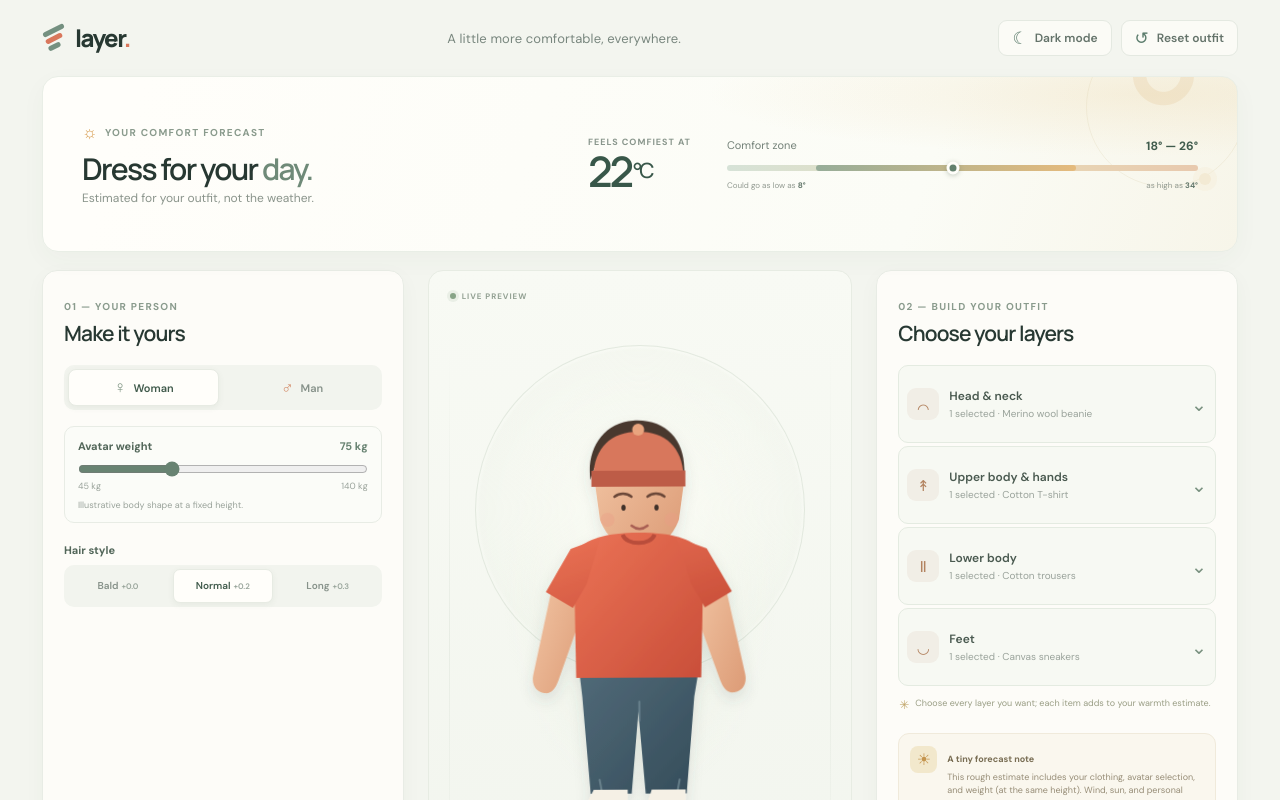
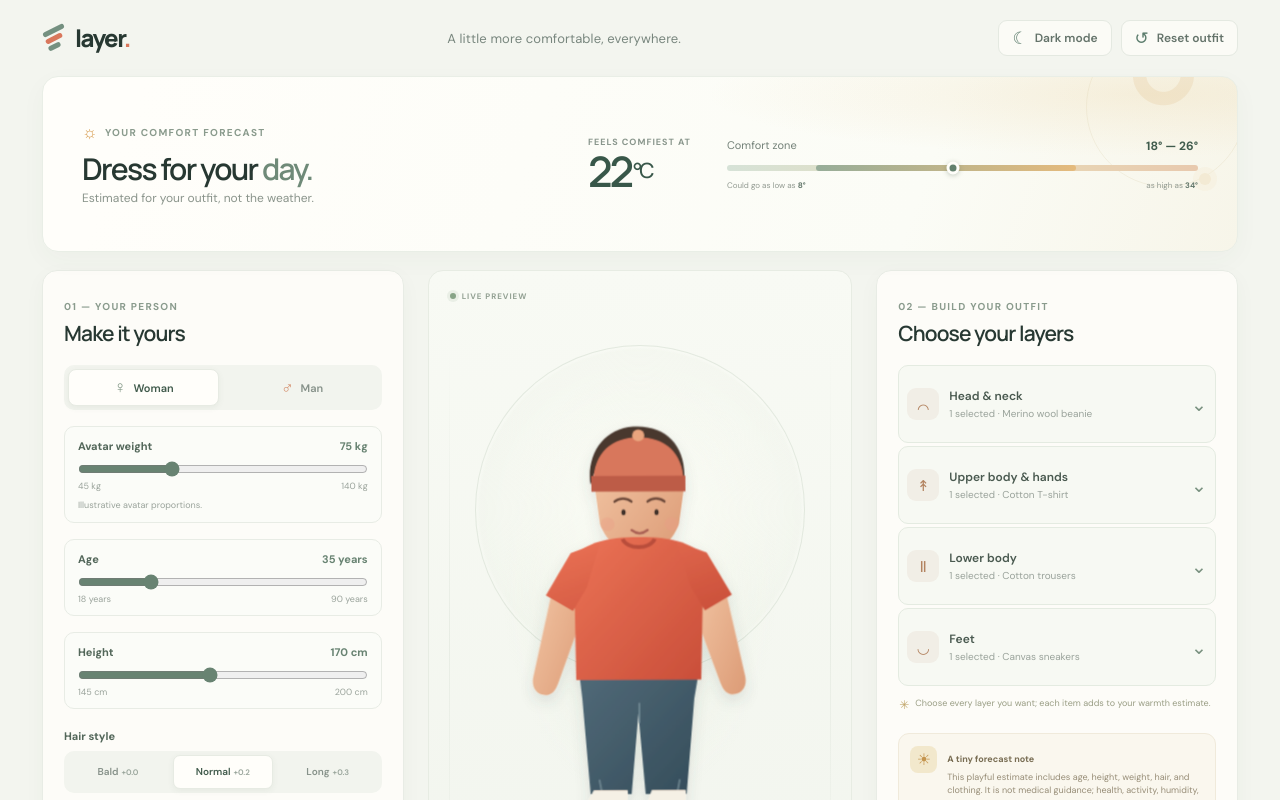
Before and after one commit to Vavuz/clothes-layers, a React (Vite) app: page / in a window 1280 px wide. Shown: the top 800 px of the page. Built offline with nearby package versions, Linux system fonts and the light colour scheme.

Commit message:
Added height and age

```diff
--- a/src/App.jsx
+++ b/src/App.jsx
@@ -144,11 +144,12 @@ function GarmentPicker({ type, selectedIds, onToggle }) {
   )
 }
 
-function Avatar({ gender, hairstyle, outfit, weight }) {
+function Avatar({ age, gender, height, hairstyle, outfit, weight }) {
   const isWoman = gender === 'woman'
   const widthScale = weight <= 75
     ? 0.8 + ((weight - 45) / 30) * 0.2
     : 1 + ((weight - 75) / 65) * 0.35
+  const heightScale = 0.94 + ((height - 145) / 55) * 0.1
   const teeFill = outfit.tee === 'merino-tee' ? 'url(#knit)' : outfit.tee === 'thermal-tee' ? '#6e6c83' : outfit.tee === 'linen-shirt' ? '#9a876b' : outfit.tee === 'silk-blouse' ? '#987d95' : 'url(#tee)'
   const knitFill = outfit.knit === 'cotton-sweatshirt' ? '#7d9284' : outfit.knit === 'poly-fleece' ? '#596f9b' : outfit.knit === 'chunky-knit' ? '#96724d' : outfit.knit === 'cashmere-jumper' ? '#936f72' : 'url(#knit)'
   const jacketFill = outfit.jacket === 'denim-jacket' ? '#4f6e8d' : outfit.jacket === 'windbreaker' ? '#51908b' : outfit.jacket === 'wool-coat' ? '#8c6854' : outfit.jacket === 'puffer-jacket' ? '#a98746' : 'url(#jacket)'
@@ -157,7 +158,7 @@ function Avatar({ gender, hairstyle, outfit, weight }) {
   const bootFill = outfit.shoes === 'rain-boots' ? '#b78d49' : outfit.shoes === 'heavy-boots' ? '#5c4b3b' : outfit.shoes === 'shearling-boots' ? '#8b6852' : '#bd8b6a'
 
   return (
-    <svg className="avatar-art" viewBox="0 0 300 470" role="img" aria-label={`${gender} avatar with ${hairstyle} hair at ${weight} kilograms wearing the selected outfit`}>
+    <svg className="avatar-art" viewBox="0 0 300 470" role="img" aria-label={`${gender} avatar, age ${age}, height ${height} centimeters, with ${hairstyle} hair, wearing the selected outfit`}>
       <defs>
         <linearGradient id="skin" x1="0" x2="1" y1="0" y2="1">
           <stop offset="0" stopColor="#f4c9a8" />
@@ -188,7 +189,7 @@ function Avatar({ gender, hairstyle, outfit, weight }) {
         </filter>
       </defs>
       <ellipse cx="151" cy="452" rx="91" ry="12" fill="#d9e2d9" />
-      <g filter="url(#soft-shadow)" transform={`translate(150 0) scale(${widthScale} 1) translate(-150 0)`}>
+      <g filter="url(#soft-shadow)" transform={`translate(150 440) scale(${widthScale} ${heightScale}) translate(-150 -440)`}>
         <path d={isWoman ? 'M116 153h68l16 116H100z' : 'M100 153h100l-16 116h-68z'} fill="#f2c5a2" />
         {hairstyle === 'long' && <path d="M92 75c-5-29 12-55 44-57 32-2 57 16 59 49l-6 68-18-8-7-58-58 2-5 65-19-6z" fill="#49372f" />}
         <path d={isWoman ? 'M126 104h47v44c-9 12-37 12-47 0z' : 'M126 105h47v43c-9 12-37 12-47 0z'} fill="url(#skin)" />
@@ -288,6 +289,8 @@ function App() {
   const [gender, setGender] = useState('woman')
   const [hairstyle, setHairstyle] = useState('normal')
   const [weight, setWeight] = useState(75)
+  const [age, setAge] = useState(35)
+  const [height, setHeight] = useState(170)
   const [theme, setTheme] = useState(() => (
     window.matchMedia('(prefers-color-scheme: dark)').matches ? 'dark' : 'light'
   ))
@@ -306,12 +309,14 @@ function App() {
     }, 0)
     const hairWarmth = hairstyles.find((style) => style.id === hairstyle)?.warmth ?? 0
     const warmth = clothingWarmth + hairWarmth
-    const bodyAdjustment = (75 - weight) * 0.04 + (gender === 'woman' ? 1 : -1)
+    const ageAdjustment = -Math.max(0, age - 65) * 0.02
+    const heightAdjustment = (Math.pow(height / 170, 0.725) - 1) * 1.5
+    const bodyAdjustment = (75 - weight) * 0.04 + (gender === 'woman' ? 1 : -1) + ageAdjustment + heightAdjustment
     const low = Math.round(26 - warmth * 2.2 + bodyAdjustment)
     const high = low + 8
     const position = Math.min(78, Math.max(22, Math.round(52 - (warmth - 2.9) * 6 + bodyAdjustment * 2)))
     return { low, high, min: low - 10, max: high + 8, feels: Math.round((low + high) / 2), position }
-  }, [gender, hairstyle, outfit, weight])
+  }, [age, gender, height, hairstyle, outfit, weight])
 
   const selectedItems = Object.entries(outfit).flatMap(([type, selectedIds]) => {
     return selectedIds.flatMap((id) => {
@@ -408,7 +413,39 @@ function App() {
               onChange={(event) => setWeight(Number(event.target.value))}
             />
             <div className="weight-range"><span>45 kg</span><span>140 kg</span></div>
-            <p>Illustrative body shape at a fixed height.</p>
+            <p>Illustrative avatar proportions.</p>
+          </div>
+          <div className="weight-control">
+            <div className="weight-heading">
+              <label htmlFor="avatar-age">Age</label>
+              <output htmlFor="avatar-age">{age} years</output>
+            </div>
+            <input
+              id="avatar-age"
+              type="range"
+              min="18"
+              max="90"
+              step="1"
+              value={age}
+              onChange={(event) => setAge(Number(event.target.value))}
+            />
+            <div className="weight-range"><span>18 years</span><span>90 years</span></div>
+          </div>
+          <div className="weight-control">
+            <div className="weight-heading">
+              <label htmlFor="avatar-height">Height</label>
+              <output htmlFor="avatar-height">{height} cm</output>
+            </div>
+            <input
+              id="avatar-height"
+              type="range"
+              min="145"
+              max="200"
+              step="1"
+              value={height}
+              onChange={(event) => setHeight(Number(event.target.value))}
+            />
+            <div className="weight-range"><span>145 cm</span><span>200 cm</span></div>
           </div>
           <div className="hair-style-control">
             <label id="hair-style-label">Hair style</label>
@@ -426,7 +463,7 @@ function App() {
         <div className="avatar-stage">
           <div className="stage-note"><span className="live-dot" /> LIVE PREVIEW</div>
           <div className="avatar-halo" />
-          <Avatar gender={gender} hairstyle={hairstyle} outfit={avatarOutfit} weight={weight} />
+          <Avatar age={age} gender={gender} height={height} hairstyle={hairstyle} outfit={avatarOutfit} weight={weight} />
           <div className="avatar-caption"><span>{gender === 'woman' ? 'Maya' : 'Alex'}</span><small>ready for the day</small></div>
           <div className="outfit-chips" aria-label="Selected clothing">
             {selectedItems.map((item) => (
@@ -450,7 +487,7 @@ function App() {
 
           <div className="weather-note">
             <div className="note-icon" aria-hidden="true">☀</div>
-            <div><strong>A tiny forecast note</strong><p>This rough estimate includes your clothing, avatar selection, and weight (at the same height). Wind, sun, and personal comfort still matter.</p></div>
+            <div><strong>A tiny forecast note</strong><p>This playful estimate includes age, height, weight, hair, and clothing. It is not medical guidance; health, activity, humidity, and acclimation also affect comfort.</p></div>
           </div>
 
           <div className="quick-stats">
```
